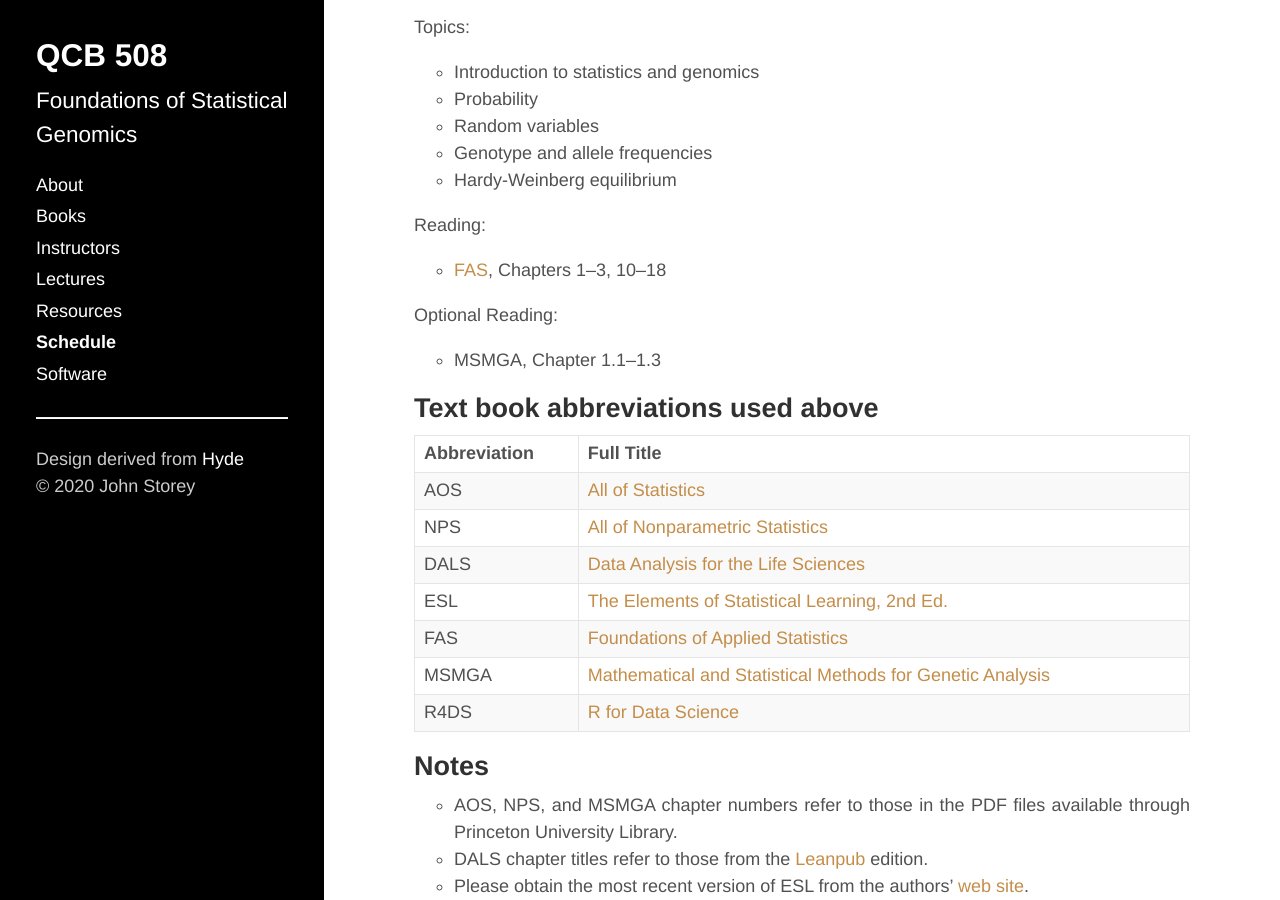
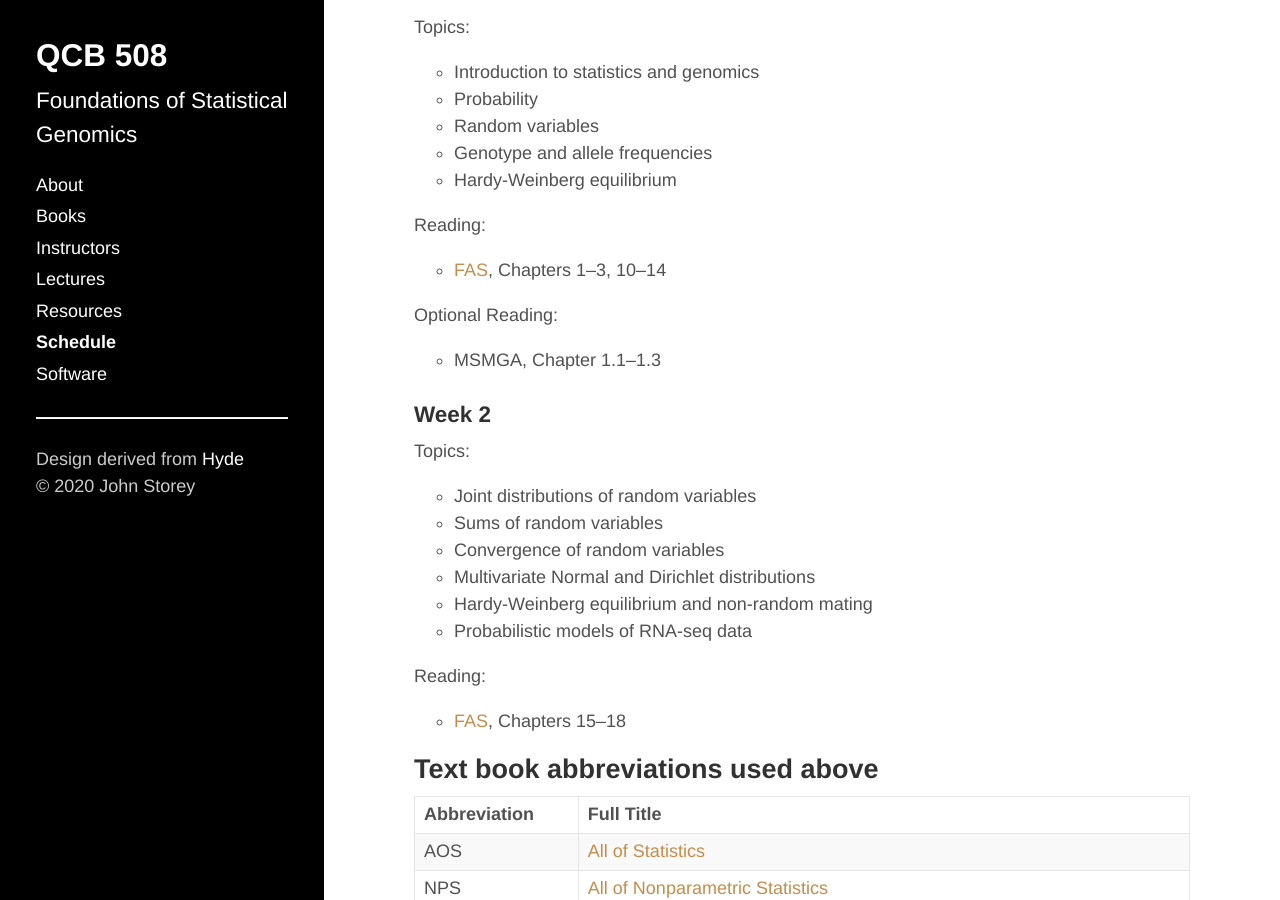
Before and after one commit to jdstorey/fsg, a Jekyll site: the page built from docs/schedule.md, in a window 1280 px wide and 900 px high, scrolled down 230 px. Built offline with Jekyll 4.4.1, drawn with Linux system fonts in a browser that asks for light colours.

Commit message:
week 1 lecture notes, week 2 schedule

```diff
--- a/docs/schedule.md
+++ b/docs/schedule.md
@@ -19,20 +19,29 @@ Topics:
 
 Reading:
 
-- [FAS](https://jdstorey.org/fas/index.html), Chapters 1--3, 10--18
+- [FAS](https://jdstorey.org/fas/index.html), Chapters 1--3, 10--14
 
 Optional Reading:
 
 - MSMGA, Chapter 1.1--1.3
 
-<!--
 ### Week 2
 
 Topics:
 
+- Joint distributions of random variables
+- Sums of random variables
+- Convergence of random variables
+- Multivariate Normal and Dirichlet distributions
+- Hardy-Weinberg equilibrium and non-random mating
+- Probabilistic models of RNA-seq data
+
 Reading:
 
+- [FAS](https://jdstorey.org/fas/index.html), Chapters 15--18
 
+
+<!--
 ### Week 3
 
 Topics:
```
Also changed, not shown: docs/lectures.md (+1 -1 lines), 1 other file.
